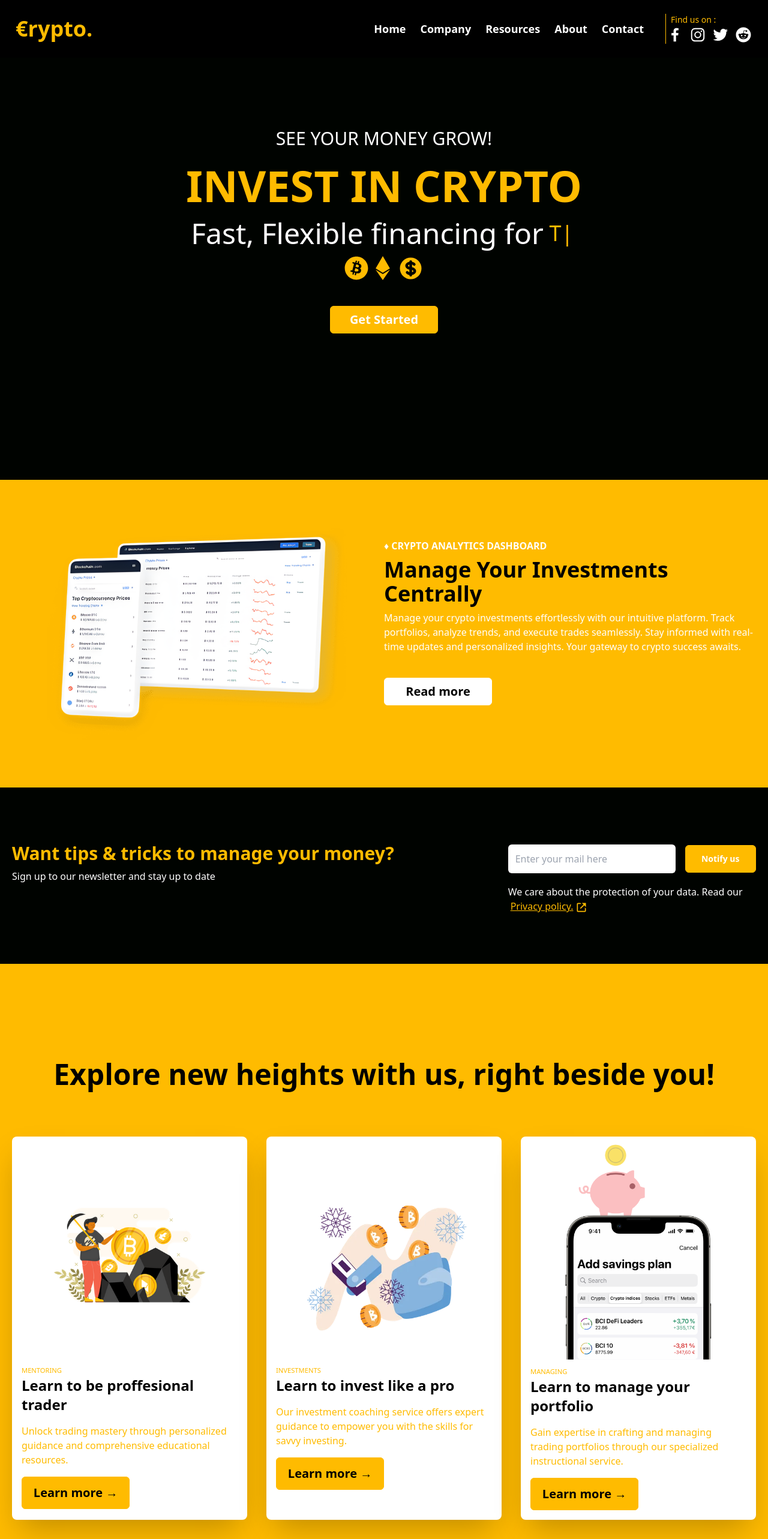
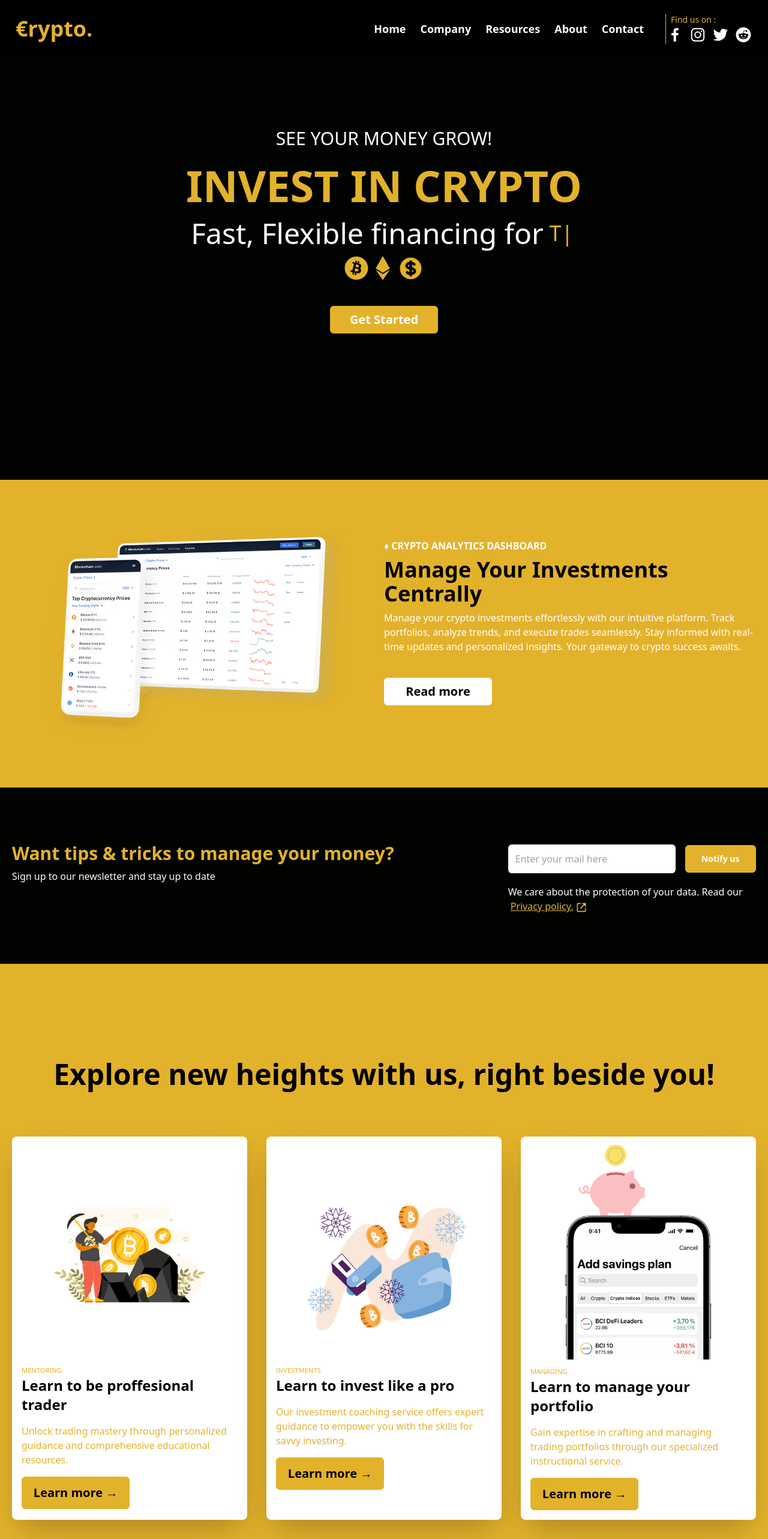
Before and after one commit to Nanashi-101/responsive-site, a React (Create React App) app: page / in a window 1280 px wide. Shown: the top 2566 px of the page at 60% size. Built offline with nearby package versions, Linux system fonts and the light colour scheme.

Commit message:
changed the color as needed

```diff
--- a/src/components/Analytics.jsx
+++ b/src/components/Analytics.jsx
@@ -6,7 +6,7 @@ import { Link } from 'react-router-dom'
 
 const Analytics = () => {
   return (
-    <div className="w-full bg-[#ffbb00] py-16 px-4" id="about">
+    <div className="w-full bg-[#e3b22b] py-16 px-4" id="about">
       <div className="mx-w-[1240px] mx-auto grid md:grid-cols-2">
         <motion.img className="w-[500px] mx-auto my-4" src={phone} alt="/"
         />
--- a/src/components/Features.jsx
+++ b/src/components/Features.jsx
@@ -6,29 +6,29 @@ import svg3 from '../assets/svg3.png';
 
 const Features = () => {
   return (
-    <div className='w-full py-[10rem] px-4 bg-[#ffbb00] z-10' id='company'>
+    <div className='w-full py-[10rem] px-4 bg-[#e3b22b] z-10' id='company'>
       <h1 className='text-3xl md:text-5xl sm:text-4xl font-bold text-center mb-6'>Explore new heights with us, right beside you!</h1>
       <div className="max-w-[1240px] mx-auto mt-[5rem] grid md:grid-cols-3 gap-8">
         <div className="w-full bg-white shadow-2xl px-4 rounded-lg hover:scale-105 duration-300 hover:bg-slate-100">
           <img className='w-[36rem] mx-auto mt-[4.56rem] translate-y-[-30px] z-[-1] overflow-hidden' src={svg1} alt="/"/>
-          <p className='uppercase text-[.7rem] font-medium text-[#ffbb00]'>mentoring</p>
+          <p className='uppercase text-[.7rem] font-medium text-[#e3b22b]'>mentoring</p>
           <h1 className='font-bold text-2xl pb-4'>Learn to be proffesional trader </h1>
-          <p className='font-medium text-[#ffbb00]'>Unlock trading mastery through personalized guidance and comprehensive educational resources.</p>
-          <button to='/any' className="px-4 w-[180px] md:text-xl sm:text-md text-lg my-4 mx-auto border border-[#ffbb00] bg-[#ffbb00] py-3 text-center font-bold rounded-md transition-all hover:tracking-wider">Learn more &rarr;</button>
+          <p className='font-medium text-[#e3b22b]'>Unlock trading mastery through personalized guidance and comprehensive educational resources.</p>
+          <button to='/any' className="px-4 w-[180px] md:text-xl sm:text-md text-lg my-4 mx-auto border border-[#e3b22b] bg-[#e3b22b] py-3 text-center font-bold rounded-md transition-all hover:tracking-wider">Learn more &rarr;</button>
         </div>
         <div className="w-full bg-white shadow-2xl px-4 rounded-lg hover:scale-105 duration-300 hover:bg-slate-100">
           <img className='w-[30rem] mx-auto mt-[7rem] translate-y-[-30px] z-[-1]' src={svg2} alt="/"/>
-          <p className='uppercase text-[.7rem] font-medium text-[#ffbb00]'>investments</p>
+          <p className='uppercase text-[.7rem] font-medium text-[#e3b22b]'>investments</p>
           <h1 className='font-bold text-2xl pb-4'>Learn to invest like a pro </h1>
-          <p className='font-medium text-[#ffbb00]'>Our investment coaching service offers expert guidance to empower you with the skills for savvy investing.</p>
-          <button to='/any' className="px-4 w-[180px] md:text-xl sm:text-md text-lg my-4 mx-auto border border-[#ffbb00] bg-[#ffbb00] py-3 text-center font-bold rounded-md transition-all hover:tracking-wider">Learn more &rarr;</button>
+          <p className='font-medium text-[#e3b22b]'>Our investment coaching service offers expert guidance to empower you with the skills for savvy investing.</p>
+          <button to='/any' className="px-4 w-[180px] md:text-xl sm:text-md text-lg my-4 mx-auto border border-[#e3b22b] bg-[#e3b22b] py-3 text-center font-bold rounded-md transition-all hover:tracking-wider">Learn more &rarr;</button>
         </div>
         <div className="w-full bg-white shadow-2xl px-4 rounded-lg hover:scale-105 duration-300 hover:bg-slate-100">
           <img className='w-[28rem] mx-auto my-3' src={svg3} alt="/"/>
-          <p className='uppercase text-[.7rem] font-medium text-[#ffbb00]'>managing</p>
+          <p className='uppercase text-[.7rem] font-medium text-[#e3b22b]'>managing</p>
           <h1 className='font-bold text-2xl pb-4'>Learn to manage your portfolio </h1>
-          <p className='font-medium text-[#ffbb00]'>Gain expertise in crafting and managing trading portfolios through our specialized instructional service.</p>
-          <button to='/any' className="px-4 w-[180px] md:text-xl sm:text-md text-lg my-4 mx-auto border border-[#ffbb00] bg-[#ffbb00] py-3 text-center font-bold rounded-md transition-all hover:tracking-wider">Learn more &rarr;</button>
+          <p className='font-medium text-[#e3b22b]'>Gain expertise in crafting and managing trading portfolios through our specialized instructional service.</p>
+          <button to='/any' className="px-4 w-[180px] md:text-xl sm:text-md text-lg my-4 mx-auto border border-[#e3b22b] bg-[#e3b22b] py-3 text-center font-bold rounded-md transition-all hover:tracking-wider">Learn more &rarr;</button>
         </div>
       </div>
     </div>
--- a/src/components/Footer.jsx
+++ b/src/components/Footer.jsx
@@ -10,7 +10,7 @@ import {
 
 const Footer = () => {
   return (
-    <div className="w-full bg-[#ffbb00]">
+    <div className="w-full bg-[#e3b22b]">
       <div className="max-w-[1240px] mx-auto py-16 px-4 grid lg:grid-cols-3 gap-8">
         <div className="flex flex-col">
           <h1 className="text-4xl font-bold">€rypto.</h1>
--- a/src/components/Hero.jsx
+++ b/src/components/Hero.jsx
@@ -17,22 +17,22 @@ const Hero = () => {
     >
       <div className='max-w-[800px] mx-auto h-screen flex flex-col text-center justify-center items-center'>
         <p className="uppercase md:text-3xl sm:text-2xl text-md font-medium p-2">See your money grow!</p>
-        <h1 className="uppercase text-1 md:py-4 text-[#ffbb00] font-extrabold">Invest in crypto</h1>
+        <h1 className="uppercase text-1 md:py-4 text-[#e3b22b] font-extrabold">Invest in crypto</h1>
         <div className="flex items-center flex-wrap justify-center">
             <p className="md:text-5xl sm:text-4xl text-xl font-medium p-[0.1rem]">Fast, Flexible financing for</p>
             <ReactTyped
-            className="md:text-4xl sm:text-3xl text-lg font-medium p-2 text-[#ffbb00]"
+            className="md:text-4xl sm:text-3xl text-lg font-medium p-2 text-[#e3b22b]"
             strings={["Bitcoin", "Ethereum", "Tether", "USDT"]}
             typeSpeed={100}
             backSpeed={120}
             loop/>
         </div>
-        <div className="ctc-icons flex gap-1 mx-auto  text-[#ffbb00] mt-2 items-center">
+        <div className="ctc-icons flex gap-1 mx-auto  text-[#e3b22b] mt-2 items-center">
             <FaBitcoin size={40}/>
             <FaEthereum size={40}/>
             <HiCurrencyDollar size={45}/>
         </div>
-        <Link to='/any' className=" w-[180px] md:text-xl sm:text-lg text-md md:my-10 sm:my-8 my-6 border border-[#ffbb00] bg-[#ffbb00] py-2 text-center font-bold rounded-md transition-all
+        <Link to='/any' className=" w-[180px] md:text-xl sm:text-lg text-md md:my-10 sm:my-8 my-6 border border-[#e3b22b] bg-[#e3b22b] py-2 text-center font-bold rounded-md transition-all
         hover:tracking-wider">Get Started</Link>
       </div>
     </motion.div>
--- a/src/components/Navbar.jsx
+++ b/src/components/Navbar.jsx
@@ -36,60 +36,60 @@ const Navbar = ({ MobileScreen }) => {
   return (
     <div className="w-full fixed bg-black z-20">
       <div className="flex justify-between items-center h-24 mx-auto max-w-[1260px] px-4 text-white">
-        <motion.h1 className="w-full text-4xl text-[#ffbb00] font-bold">
+        <motion.h1 className="w-full text-4xl text-[#e3b22b] font-bold">
           €rypto.
         </motion.h1>
         <motion.ul className="hidden md:flex items-center">
-          <li className="p-3 hover:text-[#ffbb00] hover:scale-110 transition-all cursor-pointer text-lg font-semibold">
+          <li className="p-3 hover:text-[#e3b22b] hover:scale-110 transition-all cursor-pointer text-lg font-semibold">
             <Link to="home" offset={-100} duration={300}>
               Home
             </Link>
           </li>
-          <li className="p-3 hover:text-[#ffbb00] hover:scale-110 transition-all cursor-pointer text-lg font-semibold">
+          <li className="p-3 hover:text-[#e3b22b] hover:scale-110 transition-all cursor-pointer text-lg font-semibold">
             <Link to="company" offset={170} duration={300}>
               Company
             </Link>
           </li>
-          <li className="p-3 hover:text-[#ffbb00] hover:scale-110 transition-all cursor-pointer text-lg font-semibold">
+          <li className="p-3 hover:text-[#e3b22b] hover:scale-110 transition-all cursor-pointer text-lg font-semibold">
             <Link to="resources" offset={-250} duration={300}>
               Resources
             </Link>
           </li>
-          <li className="p-3 hover:text-[#ffbb00] hover:scale-110 transition-all cursor-pointer text-lg font-semibold">
+          <li className="p-3 hover:text-[#e3b22b] hover:scale-110 transition-all cursor-pointer text-lg font-semibold">
             <Link to="about" offset={-150} duration={300}>
               About
             </Link>
           </li>
-          <li className="p-3 hover:text-[#ffbb00] hover:scale-110 transition-all cursor-pointer text-lg font-semibold">
+          <li className="p-3 hover:text-[#e3b22b] hover:scale-110 transition-all cursor-pointer text-lg font-semibold">
             <Link to="contact" offset={-220} duration={300}>
               Contact
             </Link>
           </li>
         </motion.ul>
-        <motion.div className="hidden md:flex md:flex-col ml-6 border-l border-l-[#ffbb00]">
-          <p className="text-sm ml-2 font-thin text-[#ffbb00]">Find us on :</p>
+        <motion.div className="hidden md:flex md:flex-col ml-6 border-l border-l-[#e3b22b]">
+          <p className="text-sm ml-2 font-thin text-[#e3b22b]">Find us on :</p>
           <div className="flex gap-2">
             <BiLogoFacebook
               size={30}
-              className="hover:text-[#ffbb00] hover:scale-110 transition-all cursor-pointer"
+              className="hover:text-[#e3b22b] hover:scale-110 transition-all cursor-pointer"
             />
             <BiLogoInstagram
               size={30}
-              className="hover:text-[#ffbb00] hover:scale-110 transition-all cursor-pointer"
+              className="hover:text-[#e3b22b] hover:scale-110 transition-all cursor-pointer"
             />
             <BiLogoTwitter
               size={30}
-              className="hover:text-[#ffbb00] hover:scale-110 transition-all cursor-pointer"
+              className="hover:text-[#e3b22b] hover:scale-110 transition-all cursor-pointer"
             />
             <BiLogoReddit
               size={30}
-              className="hover:text-[#ffbb00] hover:scale-110 transition-all cursor-pointer"
+              className="hover:text-[#e3b22b] hover:scale-110 transition-all cursor-pointer"
             />
           </div>
         </motion.div>
         <div
             onClick={handleNav}
-            className="block md:hidden cursor-pointer hover:text-[#ffbb00] duration-300"
+            className="block md:hidden cursor-pointer hover:text-[#e3b22b] duration-300"
           >
             {nav && <BiMenu size={35} />}
         </div>
@@ -106,58 +106,58 @@ const Navbar = ({ MobileScreen }) => {
             onClick={handleNav}
             className="flex md:hidden cursor-pointer h[100vh] overflow-hidden items-center"
           >
-            <h1 className="w-full text-3xl text-[#ffbb00] font-bold m-3">
+            <h1 className="w-full text-3xl text-[#e3b22b] font-bold m-3">
               €rypto.
             </h1>
-            <AiOutlineClose size={35} className="mr-[20px] mt-2 hover:text-[#ffbb00] duration-300"/>
+            <AiOutlineClose size={35} className="mr-[20px] mt-2 hover:text-[#e3b22b] duration-300"/>
           </div>
           <ul className="uppercase">
-            <li className="p-3 hover:text-[#ffbb00] transition-all cursor-pointer text-lg font-semibold">
+            <li className="p-3 hover:text-[#e3b22b] transition-all cursor-pointer text-lg font-semibold">
               <Link to="home" offset={-100} duration={300}>
                 Home
               </Link>
             </li>
-            <li className="p-3 hover:text-[#ffbb00] transition-all cursor-pointer text-lg font-semibold">
+            <li className="p-3 hover:text-[#e3b22b] transition-all cursor-pointer text-lg font-semibold">
               <Link to="company" offset={170} duration={300}>
                 Company
               </Link>
             </li>
-            <li className="p-3 hover:text-[#ffbb00] transition-all cursor-pointer text-lg font-semibold">
+            <li className="p-3 hover:text-[#e3b22b] transition-all cursor-pointer text-lg font-semibold">
               <Link to="resources" offset={-250} duration={300}>
                 Resources
               </Link>
             </li>
-            <li className="p-3 hover:text-[#ffbb00] transition-all cursor-pointer text-lg font-semibold">
+            <li className="p-3 hover:text-[#e3b22b] transition-all cursor-pointer text-lg font-semibold">
               <Link to="about" offset={-150} duration={300}>
                 About
               </Link>
             </li>
-            <li className="p-3 hover:text-[#ffbb00] transition-all cursor-pointer text-lg font-semibold">
+            <li className="p-3 hover:text-[#e3b22b] transition-all cursor-pointer text-lg font-semibold">
               <Link to="contact" offset={-220} duration={300}>
                 Contact
               </Link>
             </li>
           </ul>
           <div className="w-full flex flex-col items-center gap-2 mt-8 text-center mx-auto justify-center">
-            <p className="text-sm ml-2 font-thin text-[#ffbb00]">
+            <p className="text-sm ml-2 font-thin text-[#e3b22b]">
               Find us on :
             </p>
             <div className="flex gap-5">
               <BiLogoFacebook
                 size={30}
-                className="hover:text-[#ffbb00] hover:scale-110 transition-all cursor-pointer"
+                className="hover:text-[#e3b22b] hover:scale-110 transition-all cursor-pointer"
               />
               <BiLogoInstagram
                 size={30}
-                className="hover:text-[#ffbb00] hover:scale-110 transition-all cursor-pointer"
+                className="hover:text-[#e3b22b] hover:scale-110 transition-all cursor-pointer"
               />
               <BiLogoTwitter
                 size={30}
-                className="hover:text-[#ffbb00] hover:scale-110 transition-all cursor-pointer"
+                className="hover:text-[#e3b22b] hover:scale-110 transition-all cursor-pointer"
               />
               <BiLogoReddit
                 size={30}
-                className="hover:text-[#ffbb00] hover:scale-110 transition-all cursor-pointer"
+                className="hover:text-[#e3b22b] hover:scale-110 transition-all cursor-pointer"
               />
             </div>
           </div>
--- a/src/components/Newsletter.jsx
+++ b/src/components/Newsletter.jsx
@@ -32,7 +32,7 @@ const Newsletter = () => {
         <motion.div
           className="lg:col-span-2 my-5 "
         >
-          <h1 className="text-4 text-[#ffbb00] font-bold py-2">
+          <h1 className="text-4 text-[#e3b22b] font-bold py-2">
             Want tips & tricks to manage your money?
           </h1>
           <p>Sign up to our newsletter and stay up to date</p>
@@ -49,7 +49,7 @@ const Newsletter = () => {
               onChange={(mail) => setMail(mail.target.value)}
             />
             <button
-              className=" w-[180px] md:text-sm sm:text-md text-lg my-4 mx-auto sm:ml-4 border border-[#ffbb00] bg-[#ffbb00] py-3 text-center font-bold rounded-md transition-all hover:tracking-wider"
+              className=" w-[180px] md:text-sm sm:text-md text-lg my-4 mx-auto sm:ml-4 border border-[#e3b22b] bg-[#e3b22b] py-3 text-center font-bold rounded-md transition-all hover:tracking-wider"
               onClick={sendEmail}
             >
               Notify us
@@ -57,7 +57,7 @@ const Newsletter = () => {
           </div>
           <p className="my-1">
             We care about the protection of your data. Read our
-            <span className="text-[#ffbb00] underline ml-1 flex items-center gap-1 cursor-pointer hover:text-white duration-300">
+            <span className="text-[#e3b22b] underline ml-1 flex items-center gap-1 cursor-pointer hover:text-white duration-300">
               Privacy policy.
               <BiLinkExternal className="mt-1" size={20} />{" "}
             </span>
--- a/src/pages/Any.jsx
+++ b/src/pages/Any.jsx
@@ -5,7 +5,7 @@ export default function Any() {
   return (
     <div>
       <h1 className="text-6xl text-white mx-auto px-4 py-16 text-center">This Project Is Still Under Development</h1>
-      <Link to='/' className='w-[200px] flex justify-center border border-[#ffbb00] bg-[#ffbb00] py-3 px-10 mx-auto text-xl text-center font-bold rounded-md transition-all hover:tracking-wider text-white'>Home</Link>
+      <Link to='/' className='w-[200px] flex justify-center border border-[#e3b22b] bg-[#e3b22b] py-3 px-10 mx-auto text-xl text-center font-bold rounded-md transition-all hover:tracking-wider text-white'>Home</Link>
     </div>
   )
 }
--- a/src/pages/ErrorPage.jsx
+++ b/src/pages/ErrorPage.jsx
@@ -5,7 +5,7 @@ export default function ErrorPage() {
   return (
     <div>
       <h1 className="text-6xl text-white mx-auto px-4 py-16 text-center">404 Not found</h1>
-      <Link to='/' className='w-[200px] flex justify-center border border-[#ffbb00] bg-[#ffbb00] py-3 px-10 mx-auto text-xl text-center font-bold rounded-md transition-all hover:tracking-wider text-white'>Home</Link>
+      <Link to='/' className='w-[200px] flex justify-center border border-[#e3b22b] bg-[#e3b22b] py-3 px-10 mx-auto text-xl text-center font-bold rounded-md transition-all hover:tracking-wider text-white'>Home</Link>
     </div>
   )
 }
```
Also changed, not shown: src/components/Contact.jsx (+12 -12 lines).
